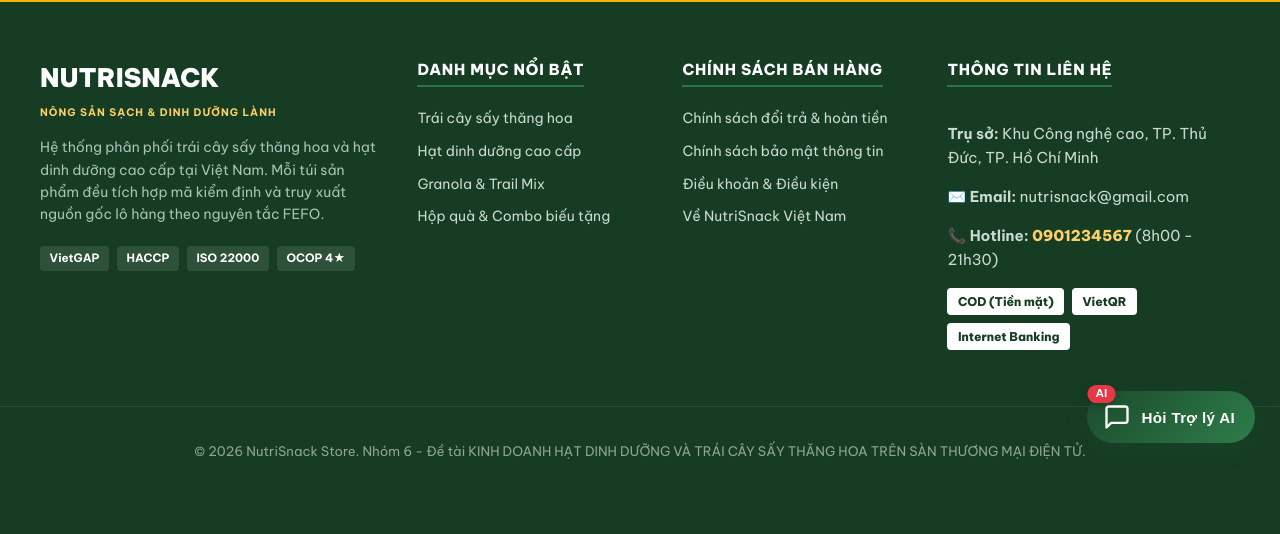
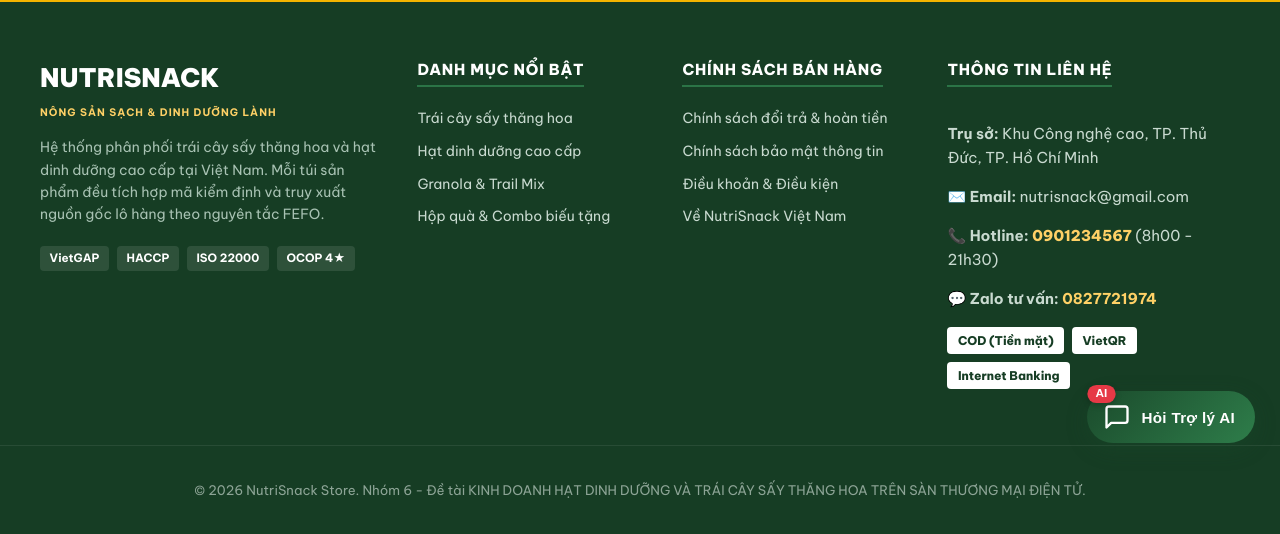
Before and after one commit to hi-Ttun/freeze_dried_fruit_snacks, a Django app: page /gio-hang/ in a window 1280 px wide. Shown: the part 332-866 px from the top of the page. Before the commit the page ends 791 px from the top, so only its background shows below. Run offline with Django 5.2, Linux system fonts and the light colour scheme; data that the repository does not hold is empty.

Commit message:
fix: update real zalo link to 0827721974 across chatbot and footer

```diff
--- a/config/settings.py
+++ b/config/settings.py
@@ -160,5 +160,5 @@ PAYOS_CHECKSUM_KEY = os.environ.get("PAYOS_CHECKSUM_KEY", "")
 SITE_CONTACT_EMAIL = os.environ.get("SITE_CONTACT_EMAIL", "nutrisnack@gmail.com")
 ADMIN_EMAIL = os.environ.get("ADMIN_EMAIL", "tientun1304@gmail.com")
 SITE_HOTLINE = os.environ.get("SITE_HOTLINE", "0901234567")
-SITE_ZALO = os.environ.get("SITE_ZALO", "https://zalo.me/0901234567")
+SITE_ZALO = os.environ.get("SITE_ZALO", "https://zalo.me/0827721974")
 GEMINI_API_KEY = os.environ.get("GEMINI_API_KEY", "")
--- a/shop/ai_chatbot.py
+++ b/shop/ai_chatbot.py
@@ -23,7 +23,7 @@ def check_handoff_trigger(message: str) -> bool:
 
 def get_handoff_response() -> dict:
     hotline = getattr(settings, "SITE_HOTLINE", "0901234567") or "0901234567"
-    zalo = getattr(settings, "SITE_ZALO", f"https://zalo.me/{hotline}")
+    zalo = getattr(settings, "SITE_ZALO", "https://zalo.me/0827721974") or "https://zalo.me/0827721974"
     email = getattr(settings, "SITE_CONTACT_EMAIL", "nutrisnack@gmail.com")
 
     return {
--- a/shop/context_processors.py
+++ b/shop/context_processors.py
@@ -7,5 +7,6 @@ def site(request):
         "SITE_CONTACT_EMAIL": settings.SITE_CONTACT_EMAIL,
         "ADMIN_EMAIL": getattr(settings, "ADMIN_EMAIL", settings.SITE_CONTACT_EMAIL),
         "SITE_HOTLINE": settings.SITE_HOTLINE,
+        "SITE_ZALO": getattr(settings, "SITE_ZALO", "https://zalo.me/0827721974"),
         "nav_categories": Category.objects.all(),
     }
--- a/templates/_chat_widget.html
+++ b/templates/_chat_widget.html
@@ -127,7 +127,7 @@
       // Nếu là luồng Human Handoff -> Hiển thị Card tư vấn viên
       if (isHandoff) {
         const hotline = (handoffInfo && handoffInfo.hotline) ? handoffInfo.hotline : "{{ SITE_HOTLINE|default:'0901234567' }}";
-        const zalo = (handoffInfo && handoffInfo.zalo) ? handoffInfo.zalo : `https://zalo.me/${hotline}`;
+        const zalo = (handoffInfo && handoffInfo.zalo) ? handoffInfo.zalo : "{{ SITE_ZALO|default:'https://zalo.me/0827721974' }}";
 
         contentHtml += `
           <div class="handoff-card">
--- a/templates/base.html
+++ b/templates/base.html
@@ -227,6 +227,7 @@
         <p>✉️ <strong>Email:</strong> <a href="mailto:{{ ADMIN_EMAIL|default:SITE_CONTACT_EMAIL }}">{{ SITE_CONTACT_EMAIL }}</a></p>
         {% if SITE_HOTLINE %}<p>📞 <strong>Hotline:</strong> <span class="hotline-hl">{{ SITE_HOTLINE }}</span> (8h00 -
           21h30)</p>{% endif %}
+        <p>💬 <strong>Zalo tư vấn:</strong> <a href="{{ SITE_ZALO }}" target="_blank" rel="noopener noreferrer" style="color: #ffd166; font-weight: 700;">0827721974</a></p>
         <div class="vh-pay-methods">
           <span class="vh-pay-tag">COD (Tiền mặt)</span>
           <span class="vh-pay-tag">VietQR</span>
```
Also changed, not shown: 1 other file.
